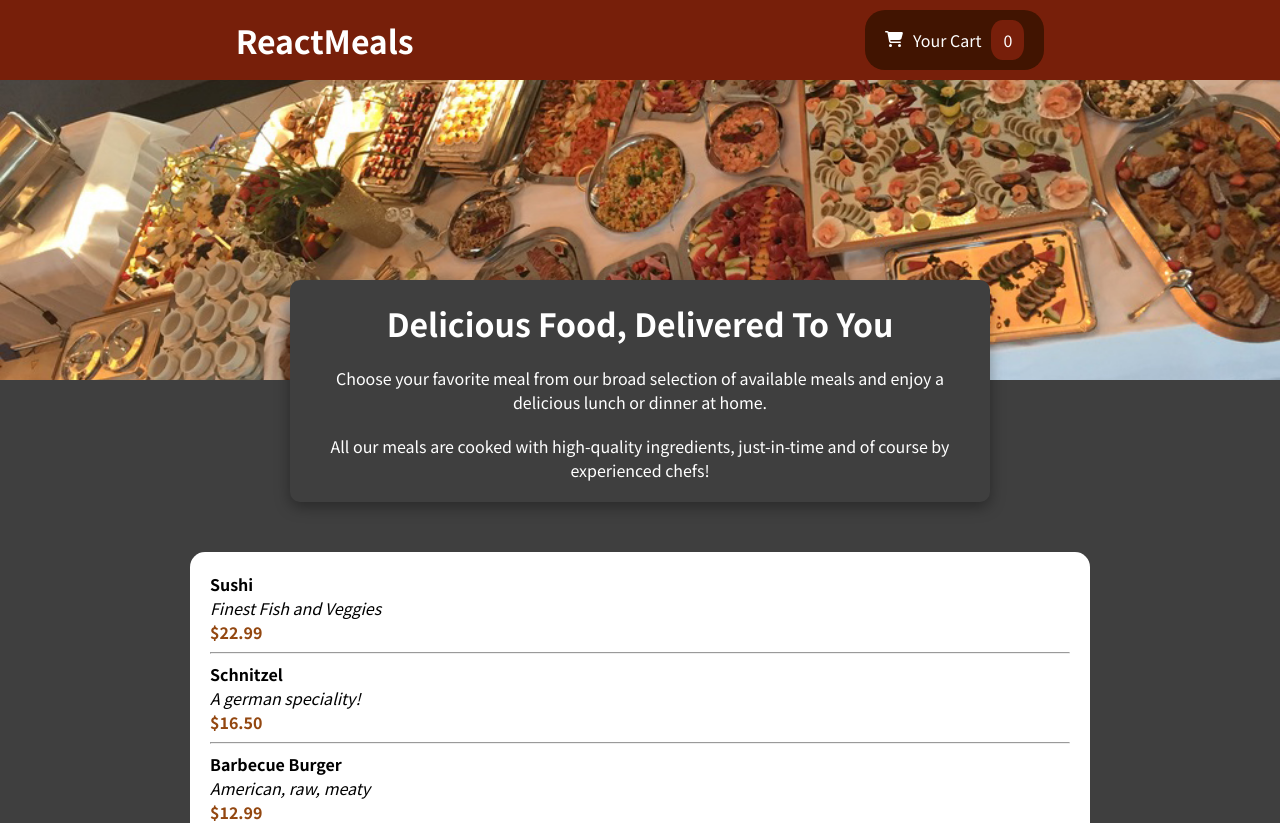
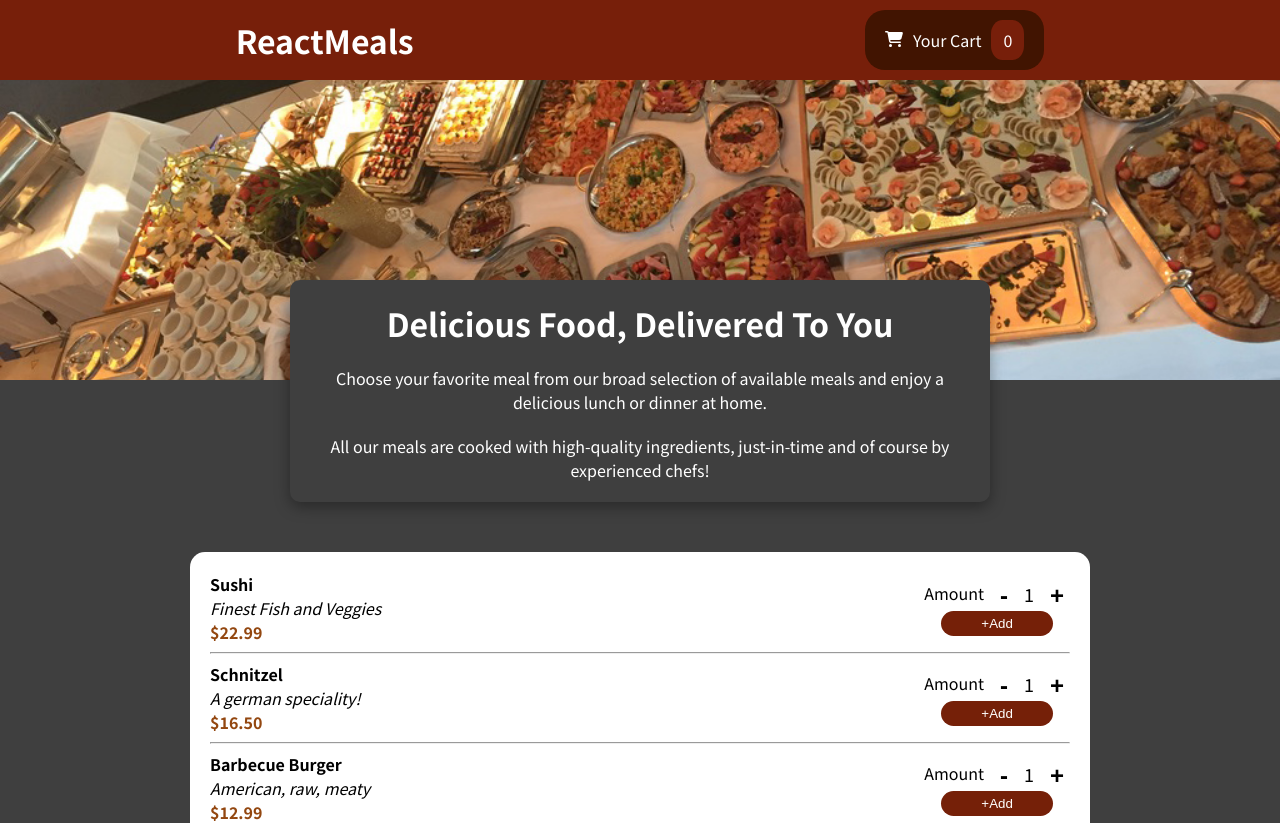
Before and after one commit to Ashish0016op/Restaurant_app, a React (Create React App) app: page / in a window 1280 px wide. Shown: the top 823 px of the page. Built offline with nearby package versions, Linux system fonts and the light colour scheme.

Commit message:
form_commit

```diff
--- a/src/components/MealCard/MealCard.css
+++ b/src/components/MealCard/MealCard.css
@@ -22,3 +22,41 @@
     color: rgb(147, 71, 16);
     font-weight: bold;
 }
+.res_box{
+    display: flex;
+    justify-content: space-between;
+}
+.res_amount{
+    display: flex;
+    gap: 10px;
+}
+.input_box{
+    display: flex;
+    gap: 10px;
+    font-size: large;
+}
+.inp_btn{
+    border: none;
+    cursor: pointer;
+    background-color: #ffffff;
+    font-size: x-large;
+    font-weight: bold;
+}
+.res_add_box {
+    display: flex;
+    flex-direction: column;
+    justify-content: center;
+    align-items: center;
+}
+.add_btn{
+    color: #ffffff;
+    background-color: rgb(117, 32, 8);
+    border: none;
+    cursor: pointer;
+    border-radius: 20px;
+    padding: 5px;
+    width: 77%;
+    display: flex;
+    justify-content: center;
+    align-items: center;
+}
--- a/src/components/MealCard/MealCard.js
+++ b/src/components/MealCard/MealCard.js
@@ -1,55 +1,44 @@
-import React from 'react';
-import './MealCard.css';
+import React from "react";
+import "./MealCard.css";
 const MealCard = () => {
-    const meal=[
-        {name:"Sushi",menu:"Finest Fish and Veggies",price:"$22.99"},
-        {name:"Schnitzel",menu:"A german speciality!",price:"$16.50"},
-        {name:"Barbecue Burger",menu:"American, raw, meaty",price:"$12.99"},
-        {name:"Green Bowl",menu:"Healthy.... and green...",price:"$29.99"},
-        {name:"Dominos",menu:"Fresh and Tasty Pizzas",price:"$24.99"},
-    ]
+  const meal = [
+    { name: "Sushi", menu: "Finest Fish and Veggies", price: "$22.99" },
+    { name: "Schnitzel", menu: "A german speciality!", price: "$16.50" },
+    { name: "Barbecue Burger", menu: "American, raw, meaty", price: "$12.99" },
+    { name: "Green Bowl", menu: "Healthy.... and green...", price: "$29.99" },
+    { name: "Dominos", menu: "Fresh and Tasty Pizzas", price: "$24.99" },
+  ];
   return (
-    <div className='meal_container'>
-      <div className='meal_box'>
-        {
-            meal.map((item,index)=>{
-                return(
-                    <div key={index}>
-                        <p className='res_name'>{item.name}</p>
-                        <p className='res_menu'>{item.menu}</p>
-                        <p className='res_price'>{item.price}</p><hr/>
-                    </div>
-                )
-            })
-        }
-        {/* <div>
-            <p>Sushi</p>
-            <p>Finest Fish and Veggies</p>
-            <p>$22.99</p>
-        </div><hr/>
-        <div>
-            <p>Sushi</p>
-            <p>Finest Fish and Veggies</p>
-            <p>$22.99</p>
-        </div><hr/>
-        <div>
-            <p>Sushi</p>
-            <p>Finest Fish and Veggies</p>
-            <p>$22.99</p>
-        </div><hr/>
-        <div>
-            <p>Sushi</p>
-            <p>Finest Fish and Veggies</p>
-            <p>$22.99</p>
-        </div><hr/>
-        <div>
-            <p>Sushi</p>
-            <p>Finest Fish and Veggies</p>
-            <p>$22.99</p>
-        </div><hr/> */}
+    <div className="meal_container">
+      <div className="meal_box">
+        {meal.map((item, index) => {
+          return (
+            <div key={index}>
+              <div className="res_box">
+              <div>
+                <p className="res_name">{item.name}</p>
+                <p className="res_menu">{item.menu}</p>
+                <p className="res_price">{item.price}</p>
+              </div>
+              <form className="res_add_box">
+                <div className="res_amount">
+                  <p>Amount</p>
+                  <div className="input_box">
+                    <button className="inp_btn">-</button>
+                    <div>1</div>
+                    <button className="inp_btn">+</button>
+                  </div>
+                </div>
+                <button className="add_btn">+Add</button>
+              </form>
+              </div>
+              <hr/>
+            </div>
+          );
+        })}
       </div>
     </div>
-  )
-}
+  );
+};
 
-export default MealCard
+export default MealCard;
```
